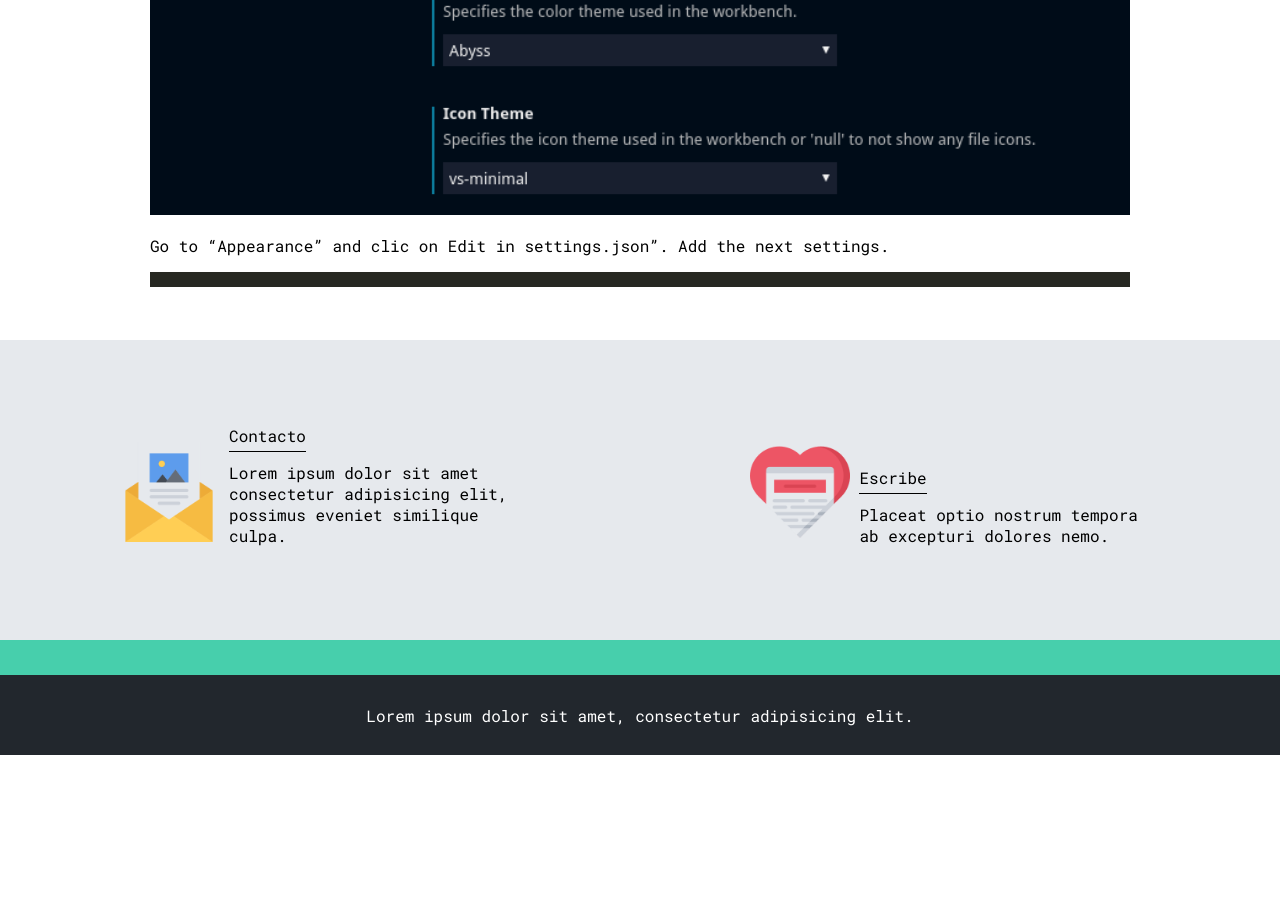
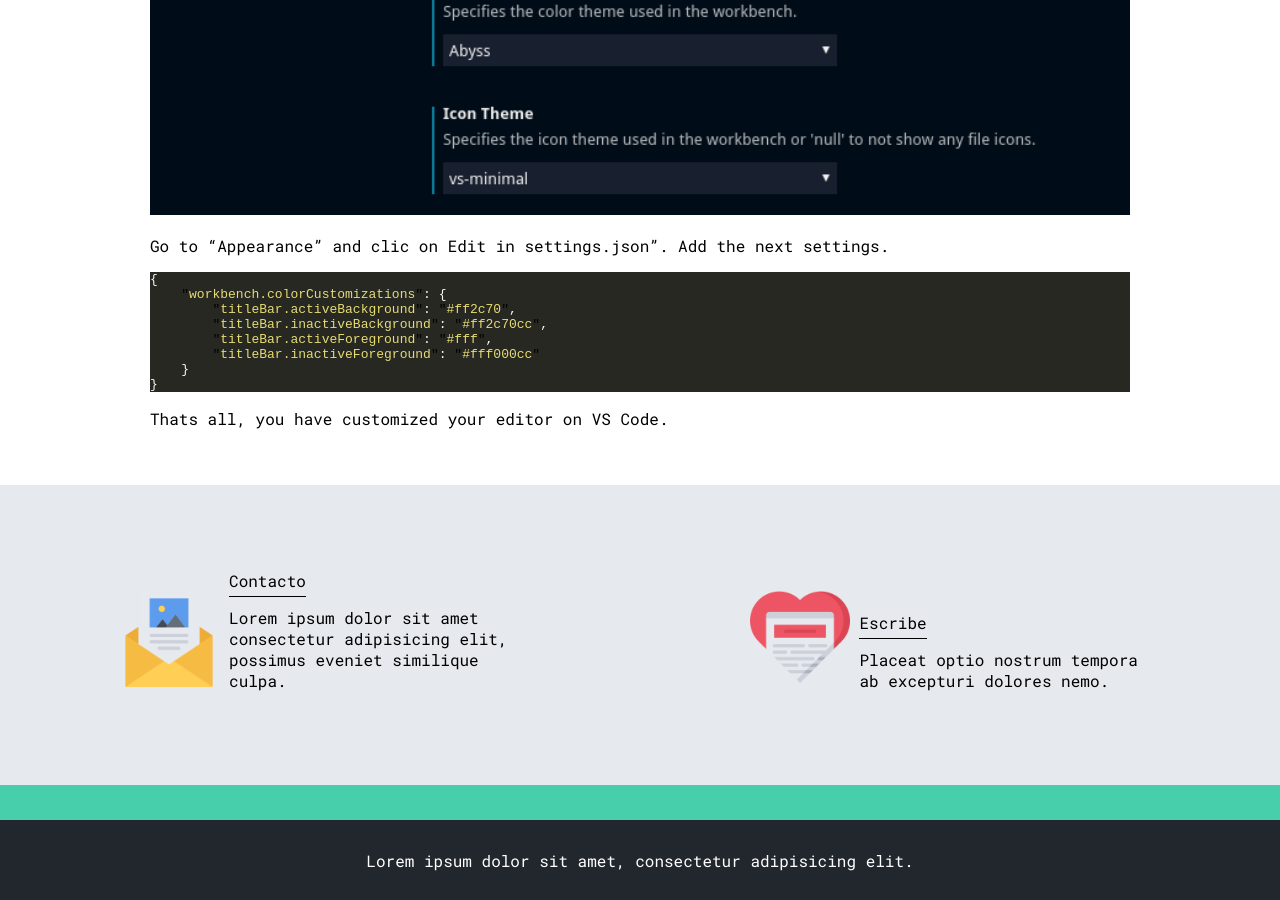
Before and after one commit to ismaeldevmw/runcoding, a Jekyll site: the page built from _posts/2020-04-07-customize-titlebar-in-vs-code.md, in a window 1280 px wide and 900 px high, scrolled down 1512 px. Built offline with Jekyll 4.4.1, drawn with Linux system fonts in a browser that asks for light colours; before the commit the page ends 2267 px from its top, so only the background shows below that.

Commit message:
Deleted post duplicated and edited post

````diff
--- a/_posts/2020-04-07-customize-titlebar-in-vs-code.md
+++ b/_posts/2020-04-07-customize-titlebar-in-vs-code.md
@@ -20,5 +20,13 @@ You can also open the Settings editor from the Command Palette (Ctrl+Shift+P) wi
 Go to "Appearance" and clic on Edit in settings.json". Add the next settings.
 
 ```javascript
-
+{
+    "workbench.colorCustomizations": {
+        "titleBar.activeBackground": "#ff2c70",
+        "titleBar.inactiveBackground": "#ff2c70cc",
+        "titleBar.activeForeground": "#fff",
+        "titleBar.inactiveForeground": "#fff000cc"
+    }
+}
 ```
+Thats all, you have customized your editor on VS Code.
````
Also changed, not shown: _posts/customize-titlebar-in-vs-code.md (deleted, +0 -24 lines).
